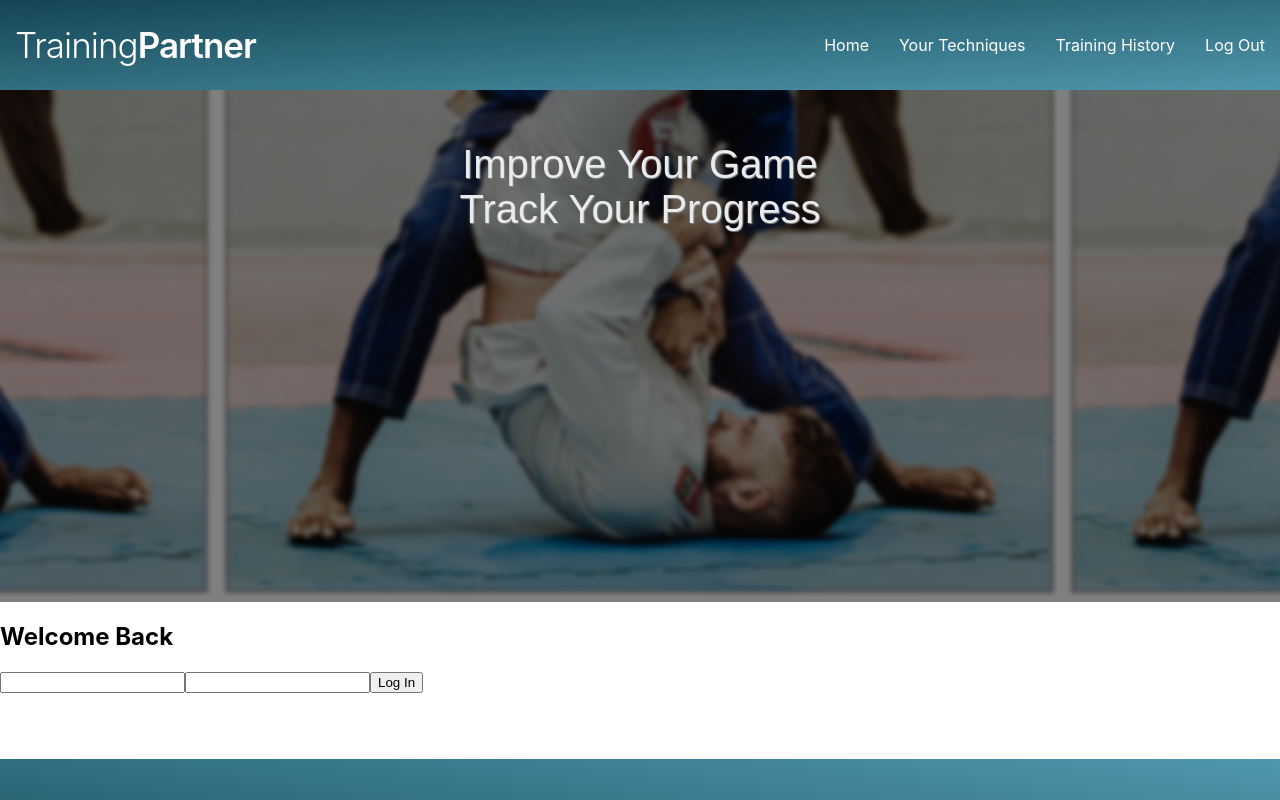
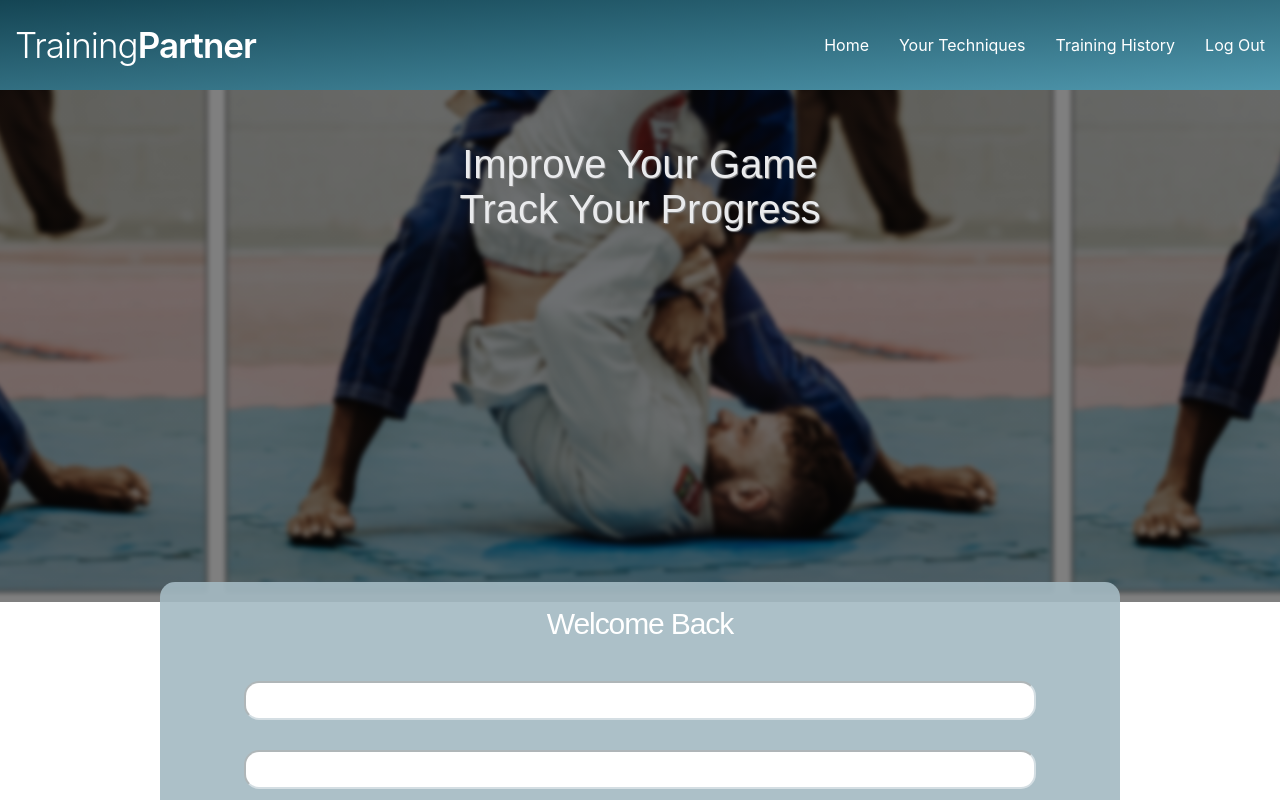
Before and after one commit to mercuryfillings/training-partner, a React (Create React App) app in the folder client/: page /login in a window 1280 px wide. Shown: the top 800 px of the page. Built offline with nearby package versions, Linux system fonts and the light colour scheme; no server answers.

Commit message:
Styling fixes made to login and signup

```diff
--- a/client/src/Components/CreateTraining/CreateTraining.jsx
+++ b/client/src/Components/CreateTraining/CreateTraining.jsx
@@ -74,7 +74,7 @@ export default class CreateTraining extends Component {
               value={taps}
               onChange={this.handleChange}
             />
-            <Link to="/new/training"><button className="training-button">Save</button></Link>
+            <Link to="/trainings"><button className="training-button">Save</button></Link>
           </div>
         </div>
         </form>
--- a/client/src/Components/Login/Login.scss
+++ b/client/src/Components/Login/Login.scss
@@ -19,12 +19,12 @@
   text-shadow: 1px 1px 1px #888888;
 }
 
-.signup-body {
+.login-body {
   display: flex;
   flex-direction: column;
 }
 
-.signup-container {
+.login-container {
   background-color: rgba(163, 186, 195, .9);
   border-radius: 15px;
   width: 75vw;
@@ -33,7 +33,7 @@
   top: -20px;
 }
 
-.signup-form {
+.login-form {
   display: flex;
   flex-direction: column;
   margin: 20px;
@@ -41,7 +41,7 @@
   align-items: center;
 }
 
-.signup-button {
+.login-button {
   background-color: #01A7C2;
   border-color: rgba(163, 186, 195, .3);
   border-radius: 30px;
@@ -50,7 +50,7 @@
   color: white;
 }
 
-.signup-input {
+.login-input {
   padding: 10px;
   width: 60vw;
   border-radius: 15px;
@@ -59,7 +59,7 @@
   margin: 15px;
 }
 
-.signup-header {
+.login-header {
   font-family: arial;
   font-size: 30px;
   color:  white;
@@ -69,7 +69,7 @@
   text-align: center;
 }
 
-.signup-link {
+.login-link {
   text-decoration: none;
   color: white;
 }
--- a/client/src/Components/Signup/Signup.jsx
+++ b/client/src/Components/Signup/Signup.jsx
@@ -1,4 +1,6 @@
 import React, { Component } from 'react'
+import './Signup.scss'
+import { Link } from 'react-router-dom'
 
 export default class Signup extends Component {
   state = {
@@ -60,6 +62,7 @@ export default class Signup extends Component {
                 onChange={this.handleChange}
               />
               <button className="signup-button">Sign Up</button>
+              <Link className="singup-link" to='/login'><p>Need to Log In?</p></Link>
             </form>
           </div>
         </div>
--- a/client/src/Components/Signup/Signup.scss
+++ b/client/src/Components/Signup/Signup.scss
@@ -68,3 +68,8 @@
   letter-spacing: -1.1px;
   text-align: center;
 }
+
+.signup-link {
+  text-decoration: none;
+  color: white;
+}
```
